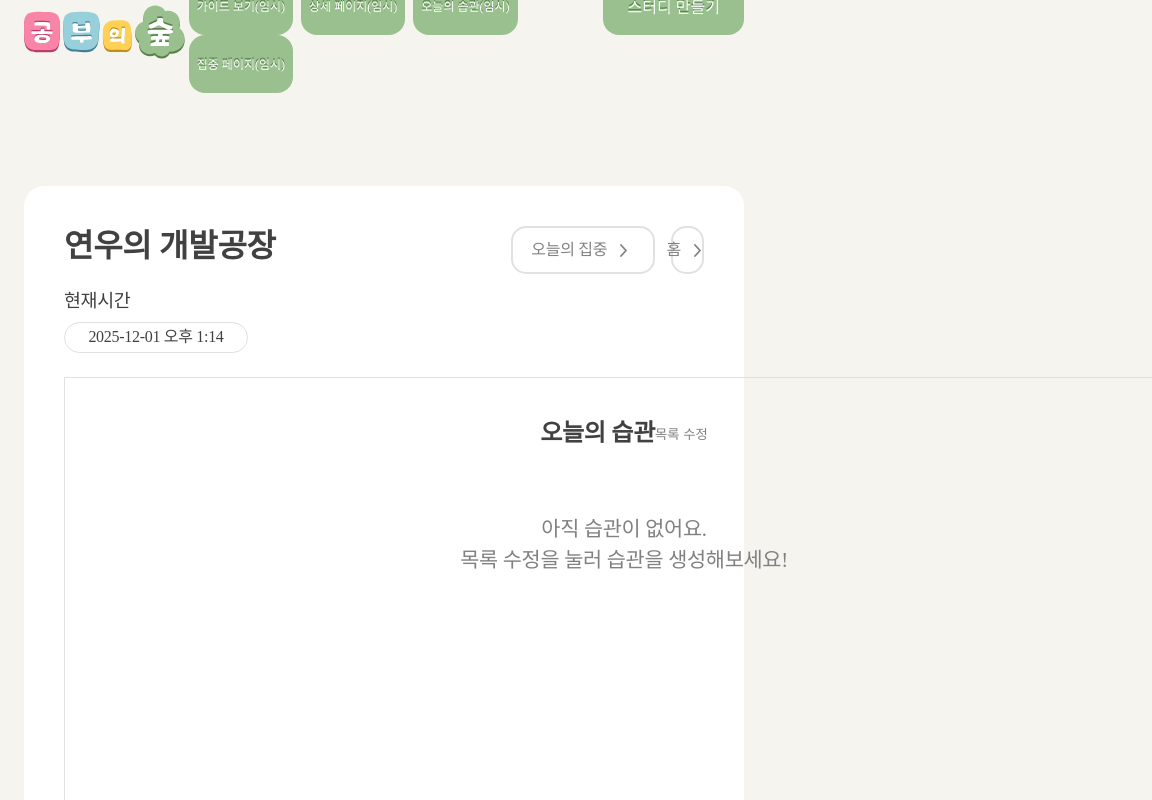
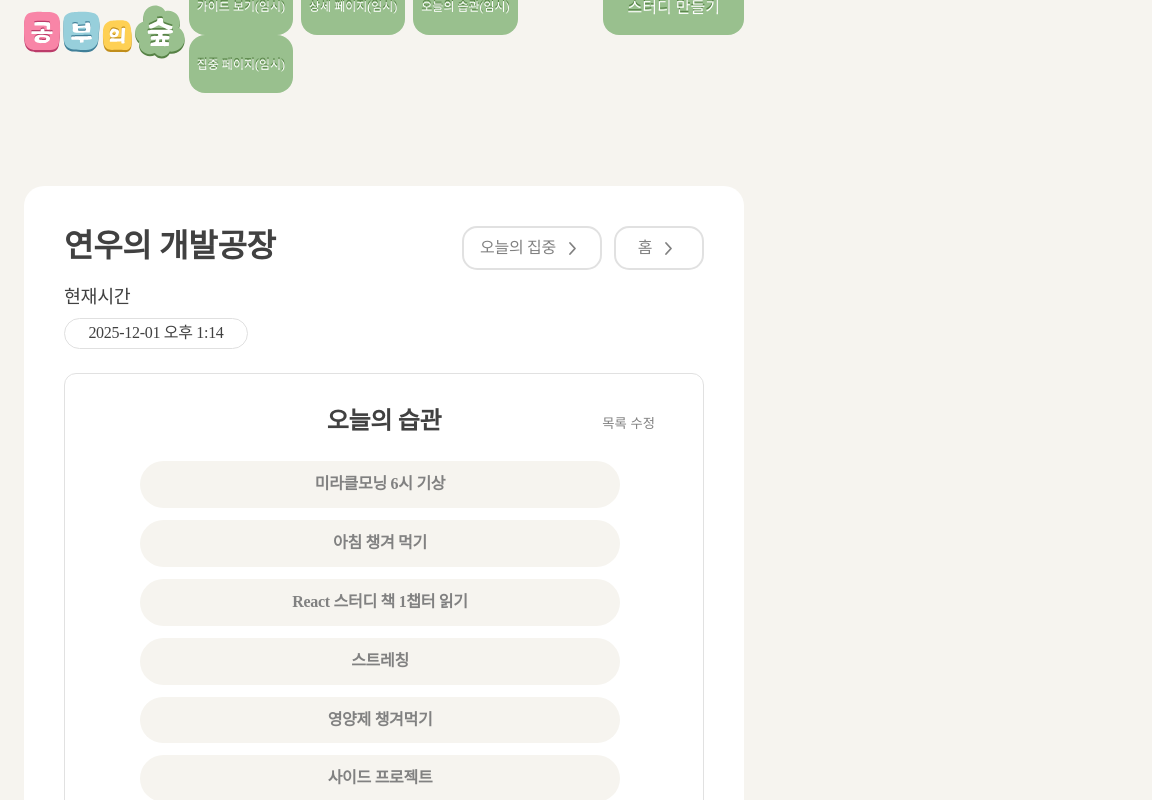
Before and after one commit to team3-forestOfStudy/team3_front, a React (Create React App) app: page /hobbies in a window 768 px wide. Shown: the top 800 px of the page, 1152 px wide, since content can reach past the window. Built offline with nearby package versions, Linux system fonts and the light colour scheme; a web font is replaced by a local one.

Commit message:
[fix] 모달 열기 버튼 오류 수정

```diff
--- a/src/components/ListModal.jsx
+++ b/src/components/ListModal.jsx
@@ -5,8 +5,7 @@ import "../styles/listmodal.css";
 import Trash from "../assets/icons/trash.svg";
 import data from "../mock/inital-content.json"
 
-const ListModal = () => {
-  const [isOpen, setIsOpen] = useState(false);
+const ListModal = ({ isOpen, onClose }) => {
   const [habits, setHabits] = useState(data);
 
   const handleDelete = (id) => {
@@ -18,14 +17,13 @@ const ListModal = () => {
   };
 
   const handleClose = () => {
-    setIsOpen(false);
+    onClose();
   };
+
+  if (!isOpen) return null;
 
   return (
     <>
-      <button type="button" onClick={() => setIsOpen(true)}>
-        리스트 모달 열기
-      </button>
 
       <Modal className="listModal" isOpen={isOpen} onClose={handleClose}>
         <h1 className="listModal-title g_sub_text02 fw_eb">습관 목록</h1>
--- a/src/pages/HobbiesPage.jsx
+++ b/src/pages/HobbiesPage.jsx
@@ -18,7 +18,7 @@ const HobbiesPage = () => {
   const [selectedHabitIds, setSelectedHabitIds] = useState([]);
 
   useEffect(() => {
-    // setHabits(MOCK_HABITS);
+    setHabits(MOCK_HABITS);
 
     // fetch("/api/habits")
     //   .then((res) => res.json())
@@ -89,7 +89,7 @@ const HobbiesPage = () => {
             {/* 오늘의 습관 */}
             <div className="hobbies-list-box">
               <div className="list-header">
-                <h3 className="g_sub_text02 fw_eb">오늘의 습관</h3>
+                <h3 className="list-title g_sub_text02 fw_eb">오늘의 습관</h3>
                 <button className="edit-btn gray_600" onClick={handleOpen}>
                   목록 수정
                 </button>
--- a/src/styles/hobbiespage.css
+++ b/src/styles/hobbiespage.css
@@ -26,7 +26,7 @@
   align-items: center;
   justify-content: center;
   gap: 4px;
-  width: 4.27vw;
+  width: 82px;
   height: 48px;
   border: 2px solid #dddd;
   border-radius: 15px;
@@ -55,8 +55,6 @@
 
 .hobbies-list-box {
   display: block;
-  width: 1120px;
-  height: 498px;
   border: 1px solid #dddd;
   margin: 24px auto 0;
   padding: 40px 24px;
@@ -69,48 +67,92 @@
   align-items: center;
   margin-bottom: 24px;
 }
+
 .edit-btn {
+  position: absolute;
+  right: 24px;
+  top: 50%;
+  transform: translateY(-50%);
 }
 .chip-list {
   display: flex;
   flex-direction: column;
   gap: 12px;
   align-items: center;
-  overflow-y: auto;
 }
 
 .habbit-chip {
   width: 400px;
   height: 54px;
-  max-height: 400px;
   padding: 12px 24px;
   border-radius: 999px;
   text-align: center;
   cursor: pointer;
   transition:
     background-color 0.2s ease,
-    color 0.2s ease,
-    border-color 0.2s ease;
-  background-color: #f5f5f5;
-  color: #333;
-  gap: 20px;
+    color 0.2s ease;
+}
+/* 선택된 칩 상태 */
+.habbit-chip--selected {
+  background-color: #99c08e !important;
+  color: #FFF !important;
 }
 
-/* chip “선택된” 상태 */
-.habbit-chip--selected {
-  background-color: #99c08e !important;
-  color: #fff !important;
-}
-
+/* 습관 없을 때 안내 문구 */
 .no-habit-message {
   text-align: center;
   padding: 40px 0;
   line-height: 1.5;
-  justify-content: center;
-  align-items: center;
 }
 
-/* 반응형*/
+/* 태블릿 */
+@media screen and (min-width: 601px) and (max-width: 1024px) {
+  .hobbies-header {
+    max-width: 700px;
+    margin: 0 auto 16px;
+  }
+
+  .hobbies-moveButtons {
+    gap: 12px;
+  }
+
+  .move-btn-focus {
+    width: 140px;
+    height: 44px;
+  }
+
+  .move-btn-home {
+    width: 90px;
+    height: 44px;
+  }
+
+  .hobbies-list-box {
+    max-width: 700px;
+    margin: 24px auto 0;
+    padding: 32px 24px;
+    border-radius: 12px;
+  }
+
+  .list-header {
+    margin-left: 0;
+    gap: 48px;
+    justify-content: center;
+  }
+
+  .chip-list {
+    align-items: center;
+    max-height: 400px;
+    overflow-y: auto;
+    padding-right: 8px;
+  }
+
+  .habbit-chip {
+    width: 100%;
+    max-width: 480px;
+  }
+}
+
+/* 모바일 */
 @media screen and (max-width: 600px) {
   .hobbies-header {
     flex-direction: column;
@@ -123,21 +165,18 @@
     white-space: normal;
   }
 
-  .hobbies-moveButtons {
-    display: flex;
-    justify-content: space-between;
-    gap: 8px;
-  }
-
-  .move-btn-home {
-    width: 82px;
-  }
-
   .hobbies-list-box {
     max-width: 360px;
     margin: 16px auto 0;
     padding: 24px 16px;
     border-radius: 16px;
+    height: 100%;
+  }
+
+  .edit-btn {
+    right: 16px;
+    top: 50%;
+    transform: translateY(-50%);
   }
 
   .chip-list {
```
